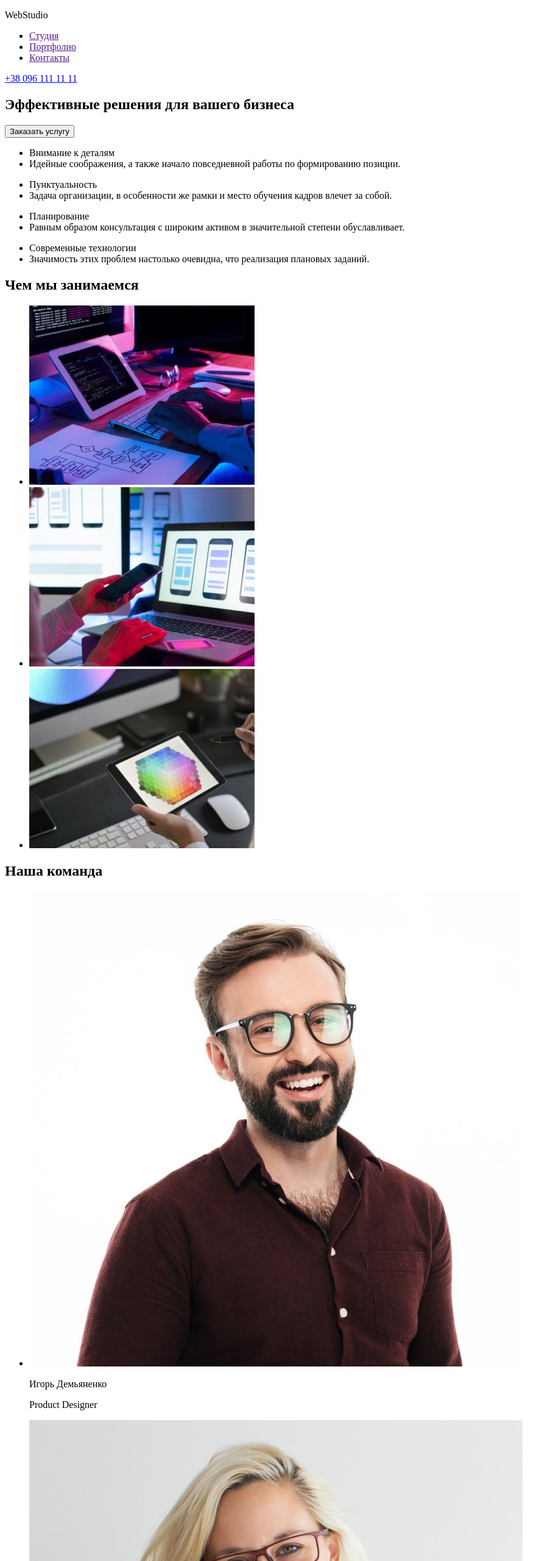
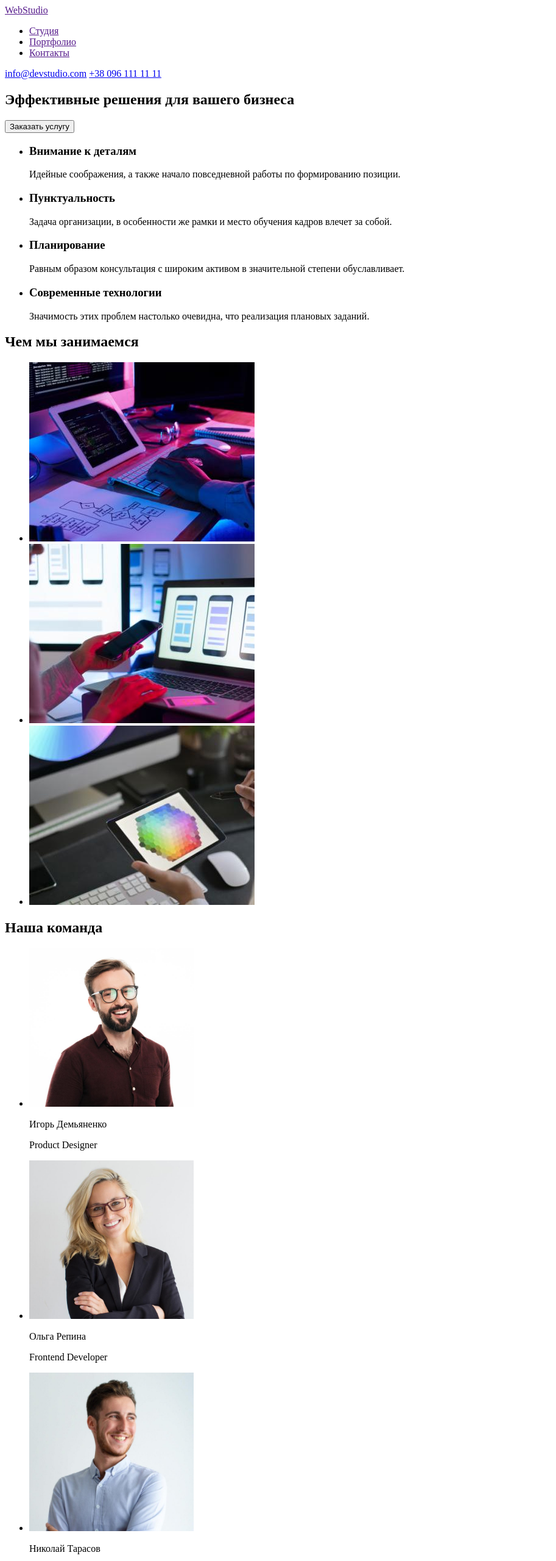
Before and after one commit to Rybailo/goit-markup-hw-01, a plain HTML site: page index.html in a window 1280 px wide. Shown: the top 2560 px of the page at 61% size, without its empty margins (0-913 px from the left). Drawn offline with Linux system fonts and the light colour scheme.

Commit message:
dorabotka

```diff
--- a/index.html
+++ b/index.html
@@ -8,62 +8,71 @@
 </head>
 <body>
     <header>
-        <p>WebStudio</p>
+        <nav>
+        <a href=""> WebStudio</a>
         <ul>
             <li><a href="">Студия</a></li>
             <li><a href="">Портфолио</a></li>
             <li><a href="">Контакты</a></li>
         </ul>
-        <a href="mailto:info@devstudio.com>info@devstudio.com</a>
+    </nav>
+        <a href="mailto:info@devstudio.com">info@devstudio.com</a>
         <a href="tel:+380961111111">+38 096 111 11 11</a>
     </header>
     <main>
         <section>
             <h1>Эффективные решения для вашего бизнеса</h1>
-            <button>Заказать услугу</button>
+            <button type="button">Заказать услугу</button>
         </section>
         <section>
             <ul>
-                <li>Внимание к деталям</li>
-                <li>Идейные соображения, а также начало повседневной работы по формированию позиции.</li>
-            </ul>
-            <ul>
-                <li>Пунктуальность</li>
-                <li>Задача организации, в особенности же рамки и место обучения кадров влечет за собой.</li>
-            </ul>
-            <ul>
-                <li>Планирование</li>
-                <li>Равным образом консультация с широким активом в значительной степени обуславливает.</li>
-            </ul>
-            <ul>
-                <li>Современные технологии</li>
-                <li>Значимость этих проблем настолько очевидна, что реализация плановых заданий.</li>
+                <li>
+                    <h3>Внимание к деталям</h3>
+                    <p> Идейные соображения, а также начало повседневной работы по формированию позиции.</p>
+                 </li>
+
+                <li>
+                    <h3>Пунктуальность</h3>
+                    <p>Задача организации, в особенности же рамки и место обучения кадров влечет за собой.
+                    </p>
+                </li>
+
+                <li>
+                    <h3>Планирование</h3>
+                    <p>Равным образом консультация с широким активом в значительной степени обуславливает.</p>
+                </li>
+
+                <li>
+                    <h3>Современные технологии</h3>
+                    <p>Значимость этих проблем настолько очевидна, что реализация плановых заданий.</p>
+
+                </li>
             </ul>
         </section>
         <section>
             <h2>   Чем мы занимаемся </h2>
             <ul>
-                <li><img src="./images/img.jpg" alt="картинка"></li>
-                <li><img src="./images/img_1.jpg" alt="картинка"></li>
-                <li><img src="./images/img_2.jpg" alt="картинка"></li>
+                <li><img src="./images/img.jpg" alt="картинка"  height="294" width="370" ></li>
+                <li><img src="./images/img_1.jpg" alt="картинка" height="294" width="370"></li>
+                <li><img src="./images/img_2.jpg" alt="картинка" height="294" width="370"></li>
             </ul>
         </section>
         <section>
             <h2>Наша команда</h2>
             <ul>
-                <li><img src="./images/team-1.jpg" alt="картинка">
+                <li><img src="./images/team-1.jpg" alt="картинка" height="260" width="270">
                 <p>Игорь Демьяненко</p>
                 <p>Product Designer</p>
                 </li>
-                <li><img src="./images/team-2.jpg" alt="картинка">
+                <li><img src="./images/team-2.jpg" alt="картинка" height="260" width="270">
                 <p>Ольга Репина</p>
                 <p>Frontend Developer</p>
                 </li>
-                <li><img src="./images/team-3.jpg" alt="картинка">
+                <li><img src="./images/team-3.jpg" alt="картинка" height="260" width="270">
                 <p>Николай Тарасов</p>
                 <p>Marketing</p>
                 </li>
-                <li><img src="./images/team-4.jpg" alt="картинка">
+                <li><img src="./images/team-4.jpg" alt="картинка" height="260" width="270">
                 <p>Михаил Ермаков</p>
                 <p>UI Designer</p>
                 </li>
@@ -71,5 +80,20 @@
         </section>
 
     </main>
+    <footer>
+        <section>
+            <a href="">WebStudio</a>
+            <address>
+                <ul>
+                    <li><a href="https://goo.gl/maps/HKhbph1XPSzT5EP38">г. Киев, пр-т Леси Украинки, 26</a></li>
+                    <li><a href="mailto:info@devstudio.com">info@devstudio.com</a></li>
+                    <li><a href="tel:+380961111111">+38 096 111 11 11</a></li>
+                </ul>
+
+            </address>
+        </section>
+
+    </footer>
+
 </body>
 </html>
```
